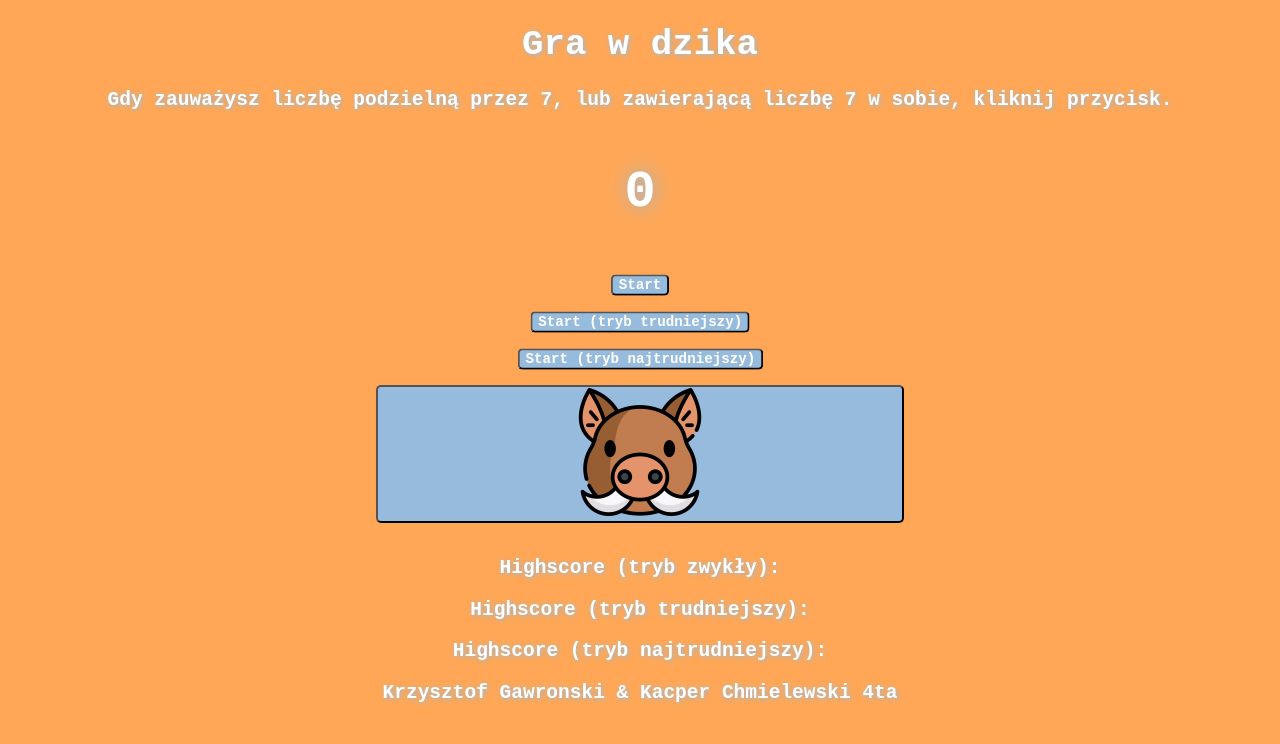
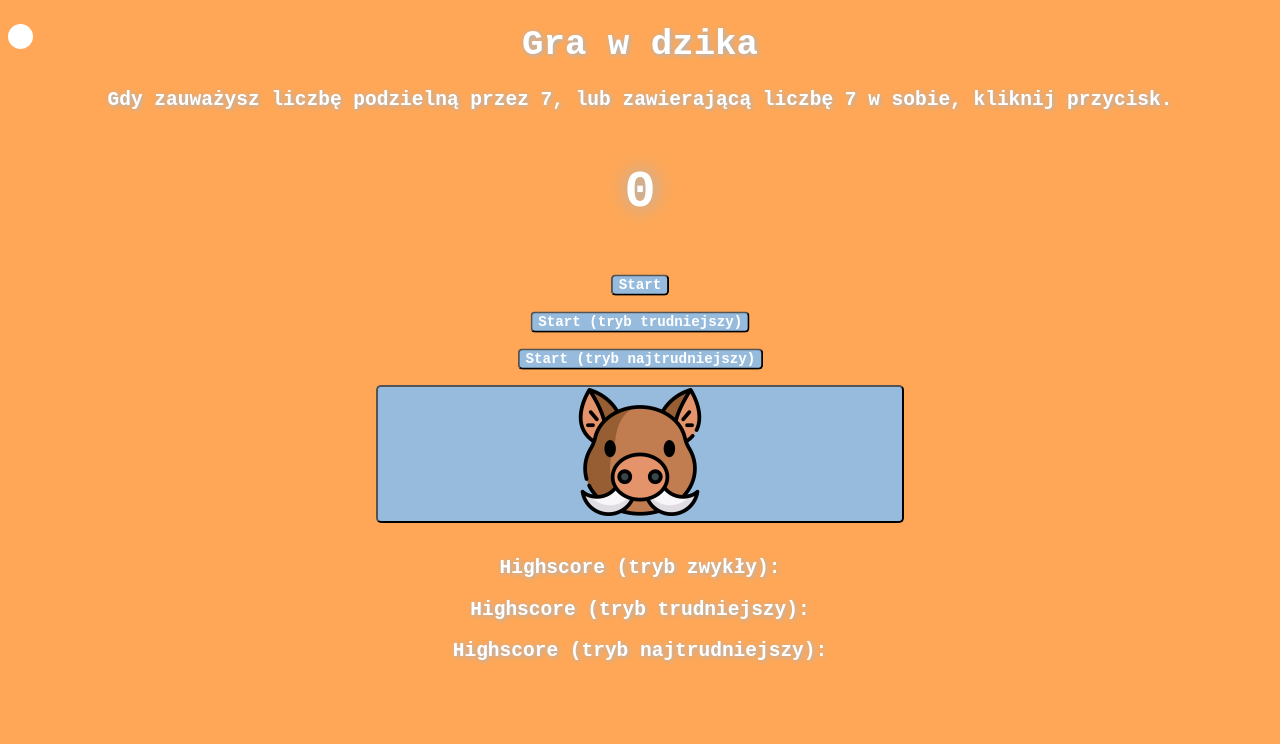
Before and after one commit to hamst3rpisk/DZIK2, a plain HTML site: page index.html in a window 1280 px wide. Drawn offline with Linux system fonts and the light colour scheme.

Commit message:
Update index.html

```diff
--- a/index.html
+++ b/index.html
@@ -8,6 +8,7 @@
     <link rel="stylesheet" href="style.css">
 </head>
 <body id="body">
+<div id="cursor"></div>
 <div id="all">
     <h1>Gra w dzika</h1>
     <p class="maintext">Gdy zauważysz liczbę podzielną przez 7, lub zawierającą liczbę 7 w sobie, kliknij przycisk.</p>
@@ -42,7 +43,6 @@
     <div class="highscore" id="normalhs"><p><b>Highscore (tryb zwykły): </b></p><p id="highscore"></p></div>
     <div class="highscore" id="harderhs"><p><b>Highscore (tryb trudniejszy): </b></p><p id="highscore"></p></div>
     <div class="highscore" id="hardesths"><p><b>Highscore (tryb najtrudniejszy): </b></p><p id="highscore"></p></div>
-    <p class="maintext">Krzysztof Gawronski & Kacper Chmielewski 4ta</p>
     <script src="script.js"></script>
 
 
```
